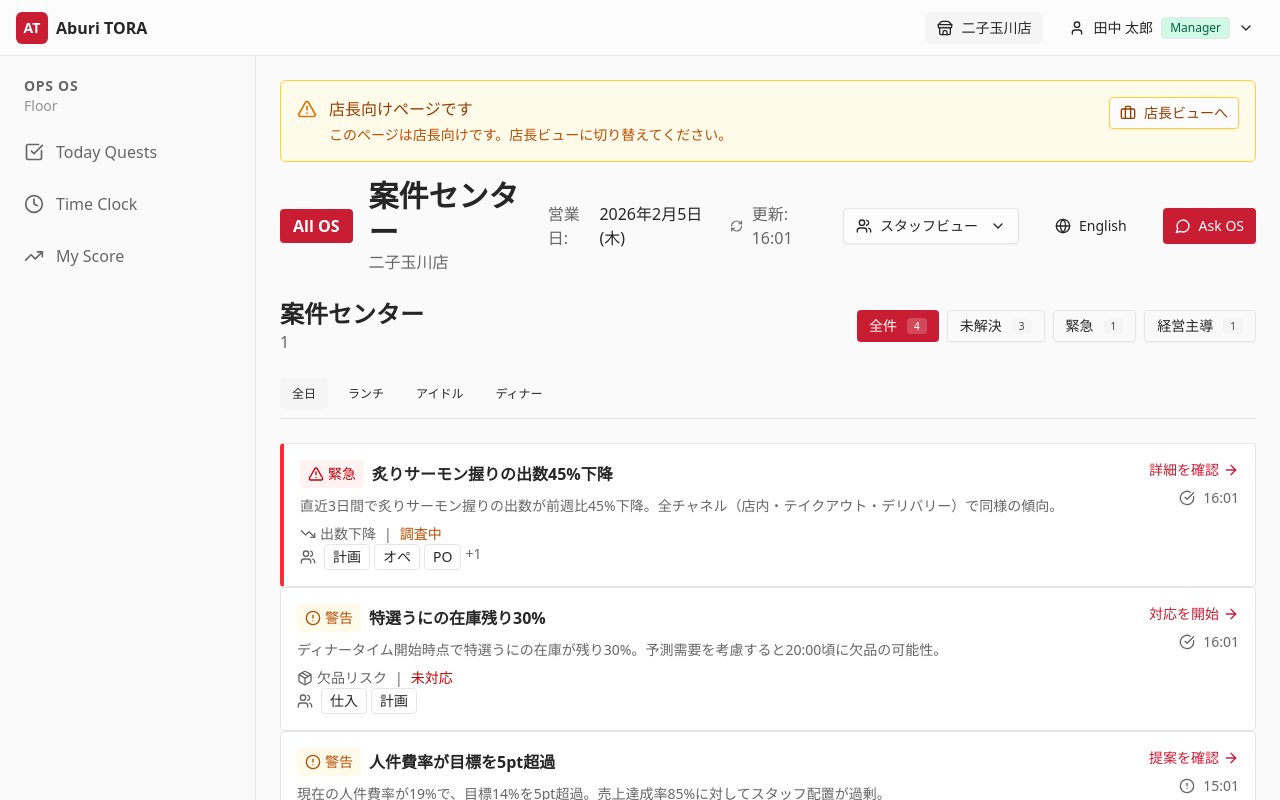
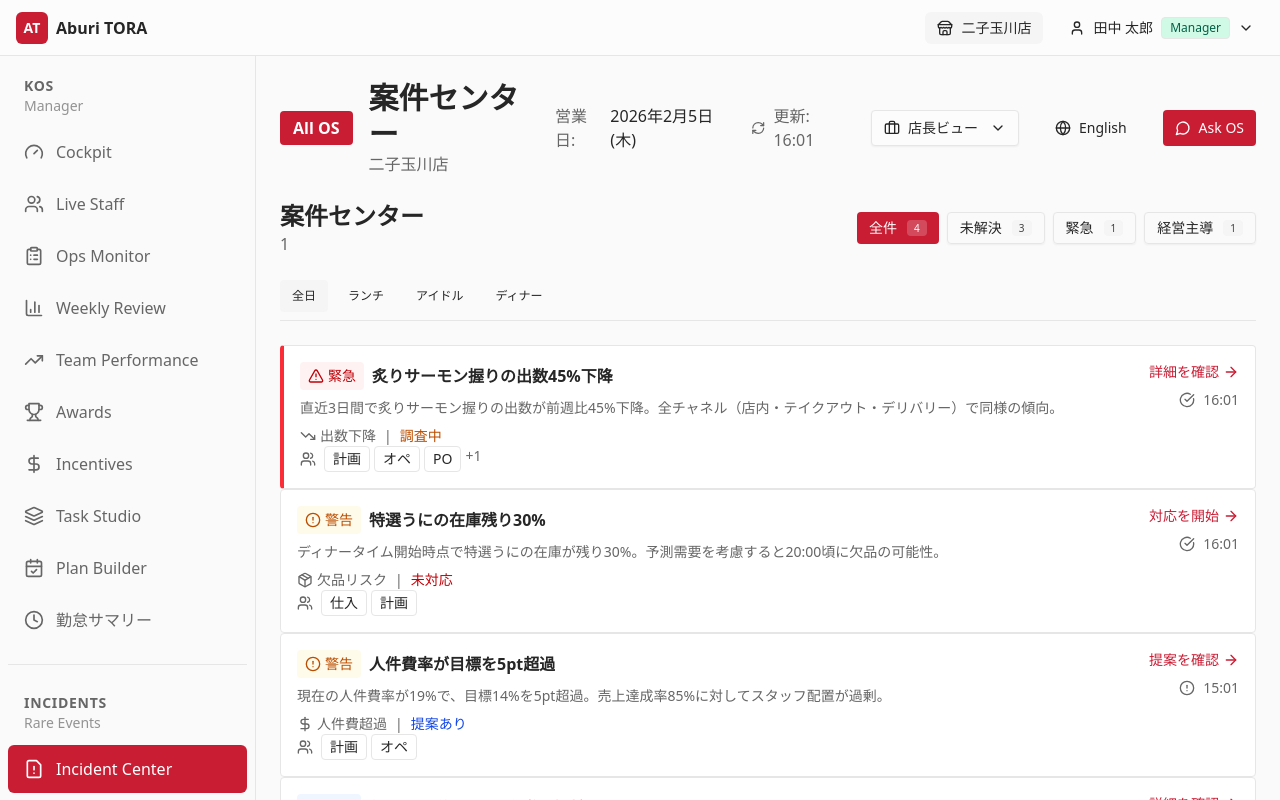
Before and after one commit to shinoda11/v0-all-os-prototype, a Next.js app: page /stores/1/os/incidents in a window 1280 px wide. Built offline with nearby package versions, Linux system fonts and the light colour scheme.

Commit message:
fix: set view mode based on user role
Initialize view mode with user role and reset on mock user change

Co-authored-by: Shinoda <82365323+shinoda11@users.noreply.github.com>

```diff
--- a/core/viewMode.ts
+++ b/core/viewMode.ts
@@ -1,25 +1,47 @@
 'use client';
 
 import { useState, useEffect, useCallback } from 'react';
+import type { UserRole } from '@/core/types';
 
 export type ViewMode = 'manager' | 'staff';
 
-const STORAGE_KEY = 'all_os_view_mode';
+const VIEW_MODE_STORAGE_KEY = 'all_os_view_mode';
+const MOCK_USER_STORAGE_KEY = 'all_os_mock_user_role';
+
+/**
+ * Determine default view mode based on user role.
+ * Manager+ gets 'manager' view, staff gets 'staff' view.
+ */
+function getDefaultViewModeForRole(role: UserRole): ViewMode {
+  return role === 'manager' || role === 'owner' ? 'manager' : 'staff';
+}
 
 /**
  * Hook to manage view mode (Manager vs Staff) with localStorage persistence.
+ * Automatically syncs with user role when role changes.
  * Returns the current mode and a setter function.
  */
 export function useViewMode(): [ViewMode, (mode: ViewMode) => void, boolean] {
   const [mode, setModeState] = useState<ViewMode>('staff');
   const [isLoaded, setIsLoaded] = useState(false);
 
-  // Load from localStorage on mount
+  // Load from localStorage on mount, considering user role for default
   useEffect(() => {
     if (typeof window !== 'undefined') {
-      const stored = localStorage.getItem(STORAGE_KEY);
-      if (stored === 'manager' || stored === 'staff') {
-        setModeState(stored);
+      const storedViewMode = localStorage.getItem(VIEW_MODE_STORAGE_KEY);
+      const storedUserRole = localStorage.getItem(MOCK_USER_STORAGE_KEY) as UserRole | null;
+
+      if (storedViewMode === 'manager' || storedViewMode === 'staff') {
+        // Use stored view mode if available
+        setModeState(storedViewMode);
+      } else if (storedUserRole) {
+        // No stored view mode, default based on user role
+        const defaultMode = getDefaultViewModeForRole(storedUserRole);
+        setModeState(defaultMode);
+        localStorage.setItem(VIEW_MODE_STORAGE_KEY, defaultMode);
+      } else {
+        // Fallback to manager as default
+        setModeState('manager');
       }
       setIsLoaded(true);
     }
--- a/state/auth.tsx
+++ b/state/auth.tsx
@@ -9,8 +9,9 @@ import React, { createContext, useContext, useState, useCallback, useEffect } fr
 import type { CurrentUser, UserRole } from '@/core/types';
 import { hasRoleLevel } from '@/core/types';
 
-// Storage key for persisting mock user selection
+// Storage keys for persisting selections
 const MOCK_USER_STORAGE_KEY = 'all_os_mock_user_role';
+const VIEW_MODE_STORAGE_KEY = 'all_os_view_mode';
 
 // ------------------------------------------------------------
 // Mock Users for Development
@@ -92,6 +93,10 @@ export const AuthProvider: React.FC<AuthProviderProps> = ({
     setCurrentUser(MOCK_USERS[role]);
     // Persist to localStorage
     localStorage.setItem(MOCK_USER_STORAGE_KEY, role);
+
+    // Reset view mode based on new user's role
+    const defaultViewMode = (role === 'manager' || role === 'owner' || role === 'sv') ? 'manager' : 'staff';
+    localStorage.setItem(VIEW_MODE_STORAGE_KEY, defaultViewMode);
   }, []);
 
   const hasRole = useCallback((requiredRole: UserRole) => {
```
